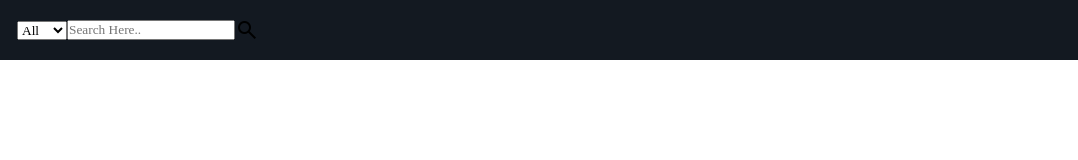
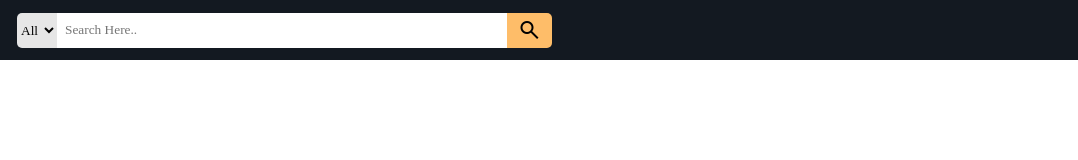
Before and after one commit to sajidularnob/amazon, a plain HTML site: page index.html in a window 1280 px wide. Shown: the full height of the page, 202-1280 px from the left. Drawn offline with nearby package versions, Linux system fonts and the light colour scheme.

Commit message:
search box added and styled

```diff
--- a/style.css
+++ b/style.css
@@ -52,6 +52,34 @@ cursor: pointer;
 .fullBox{
     display: flex;
     align-items: center;
+    width: 594px;
+}
+.fullBox select{
+    width: 40px;
+height: 35px;
+border-top-left-radius:5px ;
+border-bottom-left-radius:5px ;
+outline: none;
+border: none;
+/* padding: 2px; */
+background-color: #e6e6e6;
 
 }
-.fullBox
+.fullBox input{
+    width: 450px;
+    height: 35px;
+    outline: none;
+    border: none;
+    padding: 0 8px;
+}
+
+.fullBox span{
+    height: 35px;
+    display: flex;
+    justify-content: center;
+    width: 45px;
+    background-color: #febd69;
+    align-items: center;
+    border-top-right-radius:5px ;
+ border-bottom-right-radius:5px ;
+}
```
